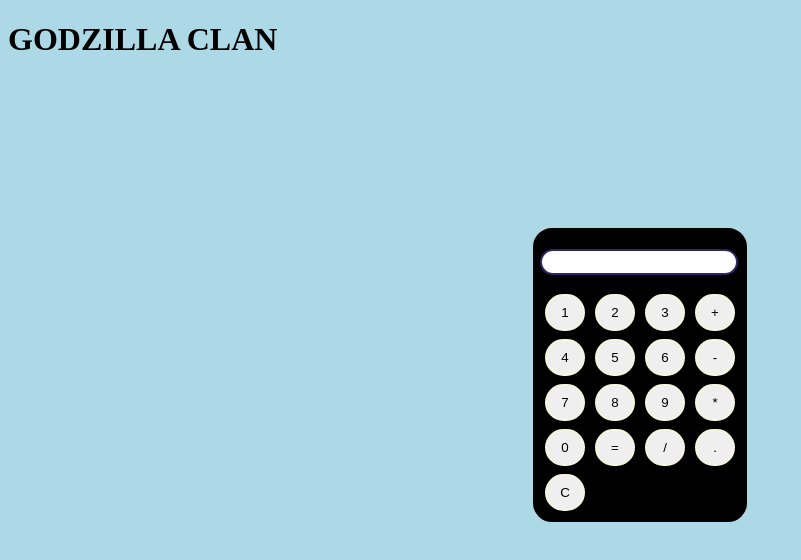
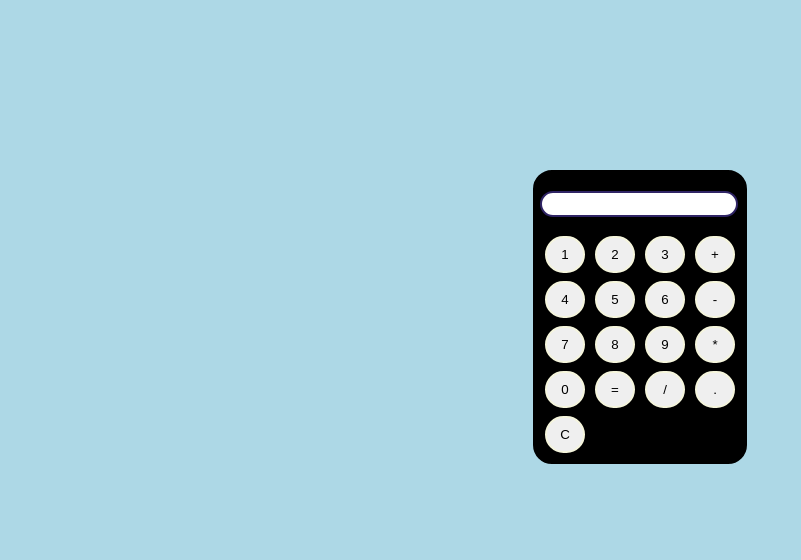
Before and after one commit to TabrezManan/Calculator, a plain HTML site: page index.html in a window 1280 px wide. Shown: the whole page, without its empty margins (0-801 px from the left). Drawn offline with Linux system fonts and the light colour scheme.

Commit message:
Update index.html

```diff
--- a/index.html
+++ b/index.html
@@ -13,11 +13,11 @@
         body{
             background-color : lightblue;
         }
-        #logo{
+/*         #logo{
             color : rgb(122,44,212)
             margin : auto;
             width : 500px;
-        }
+        } */
         .numbers {
             width: 40px;
             border-radius: 19px;
@@ -50,7 +50,7 @@
             height: 20px;
         }
     </style>
-    <h1 id="logo"> GODZILLA CLAN </h1>
+<!--     <h1 id="logo"> GODZILLA CLAN </h1> -->
     <div class="container">
         <input type="text" class="inp">
         <button class="numbers" id="n1">1</button>
```
